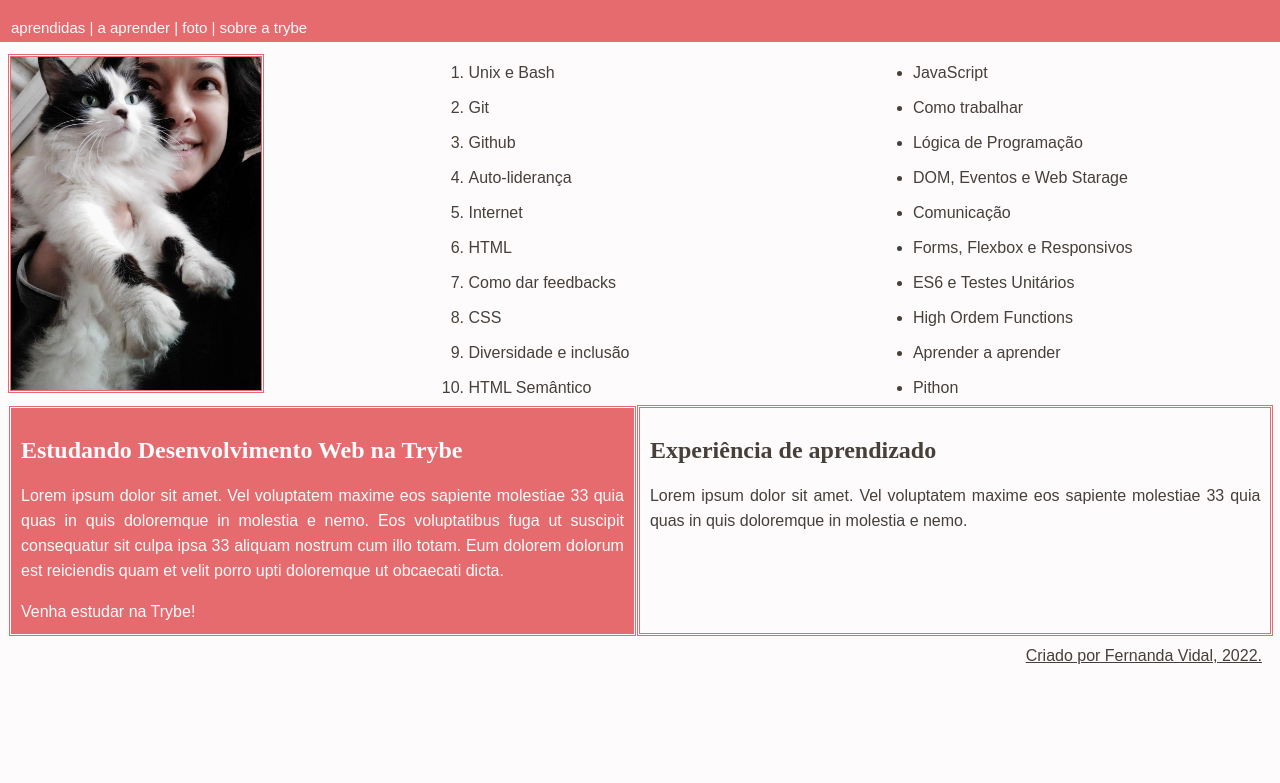
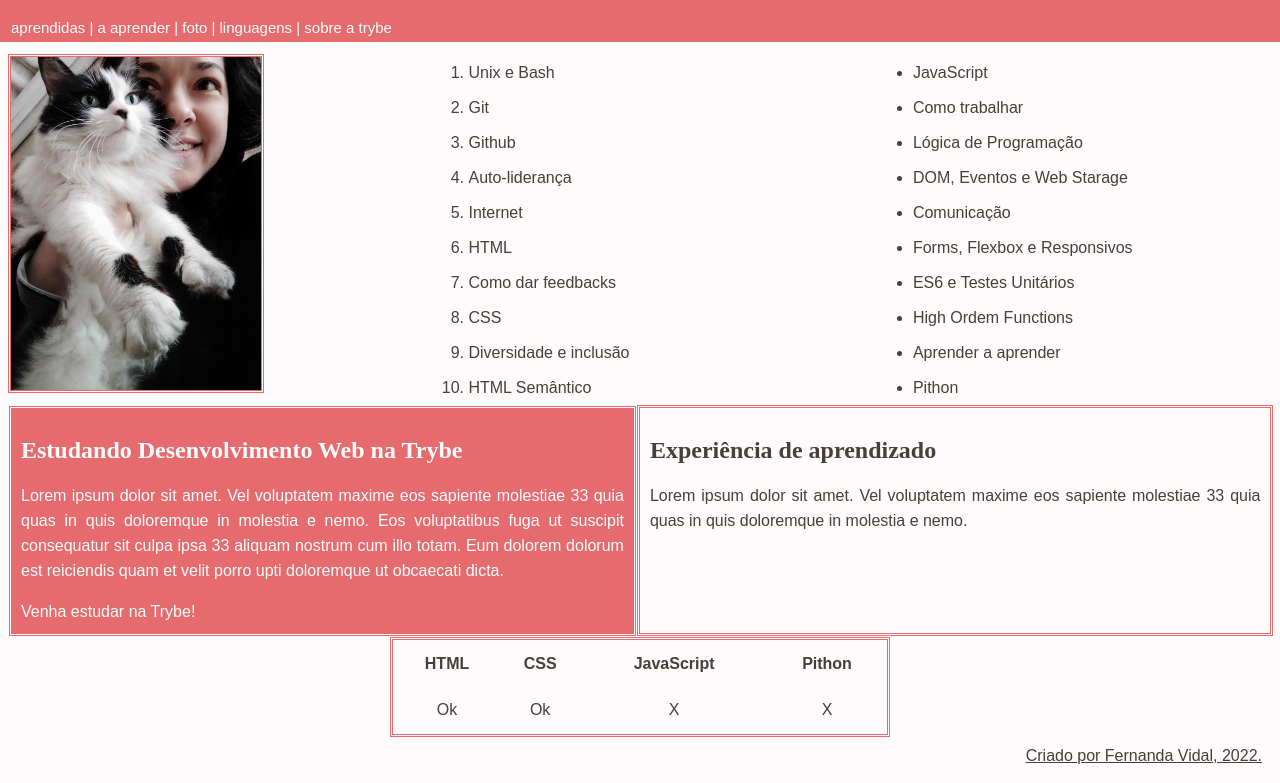
Before and after one commit to Fernanda-Vidal/ProjectTrybe-lessons-learned, a website: page index.html in a window 1280 px wide. Shown: the part 64-847 px from the top of the page. Before the commit the page ends 800 px from the top, so only its background shows below. Drawn offline with Linux system fonts and the light colour scheme.

Commit message:
Adiciona tabela.

```diff
--- a/index.html
+++ b/index.html
@@ -14,6 +14,7 @@
             <a href="#licoes_aprendidas">aprendidas</a> |
             <a href="#licoes_a_aprender">a aprender</a> |
             <a href="#minha_foto">foto</a> |
+            <a href="#tabela">linguagens</a> |
             <a href="#artigo">sobre a trybe</a>
         </nav>
     </header>
@@ -60,6 +61,20 @@
                 e nemo. </p>
         </aside>
     </section>
+    <table id="tabela">
+        <tr>
+            <th>HTML</th>
+            <th>CSS</th>
+            <th>JavaScript</th>
+            <th>Pithon</th>
+        </tr>
+        <tr>
+            <td>Ok</td>
+            <td>Ok</td>
+            <td>X</td>
+            <td>X</td>
+        </tr>
+    </table>
     <footer id="rodape">
         Criado por Fernanda Vidal, 2022.
     </footer>
--- a/style.css
+++ b/style.css
@@ -96,3 +96,11 @@ nav a {
     padding: 10px;
     text-decoration: underline;
 }
+
+#tabela {
+    border: #e56b6f double;
+    margin: auto;
+    height: 100px;
+    width: 500px;
+    text-align: center;
+}
```
